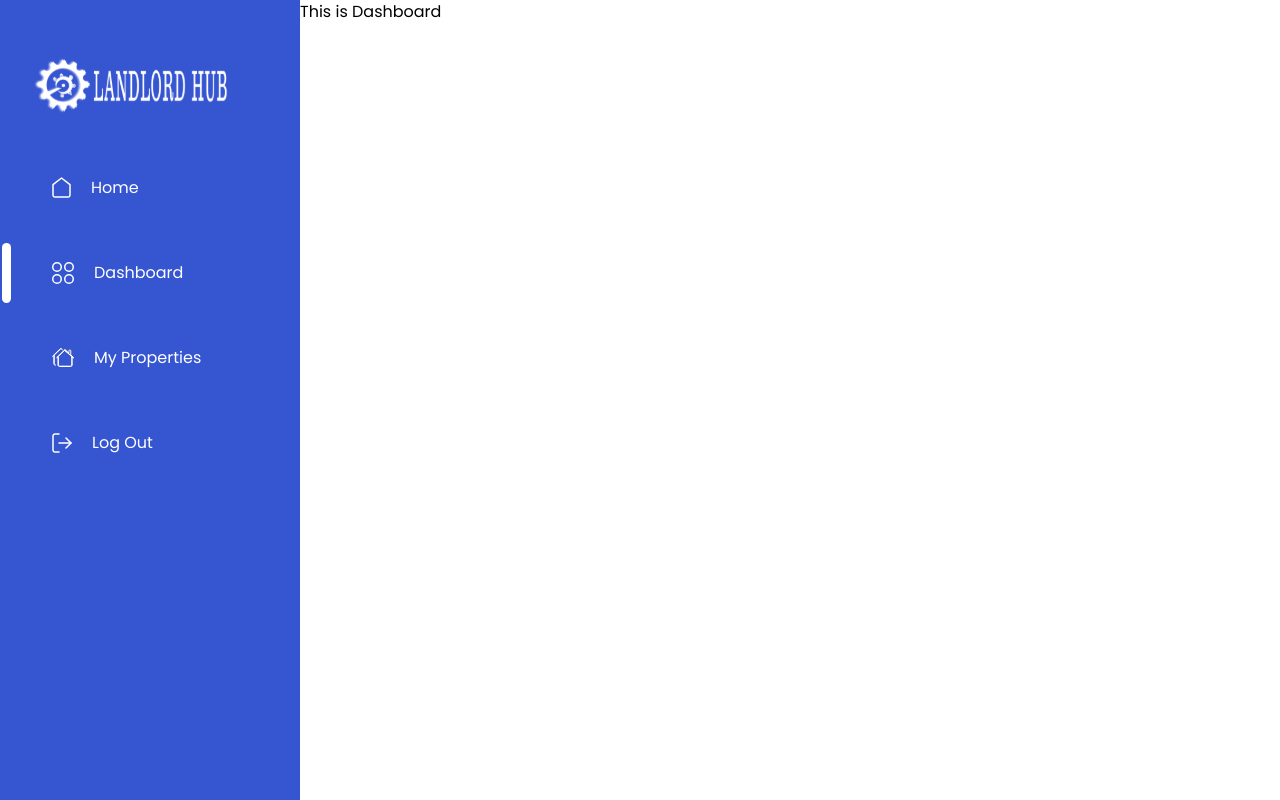
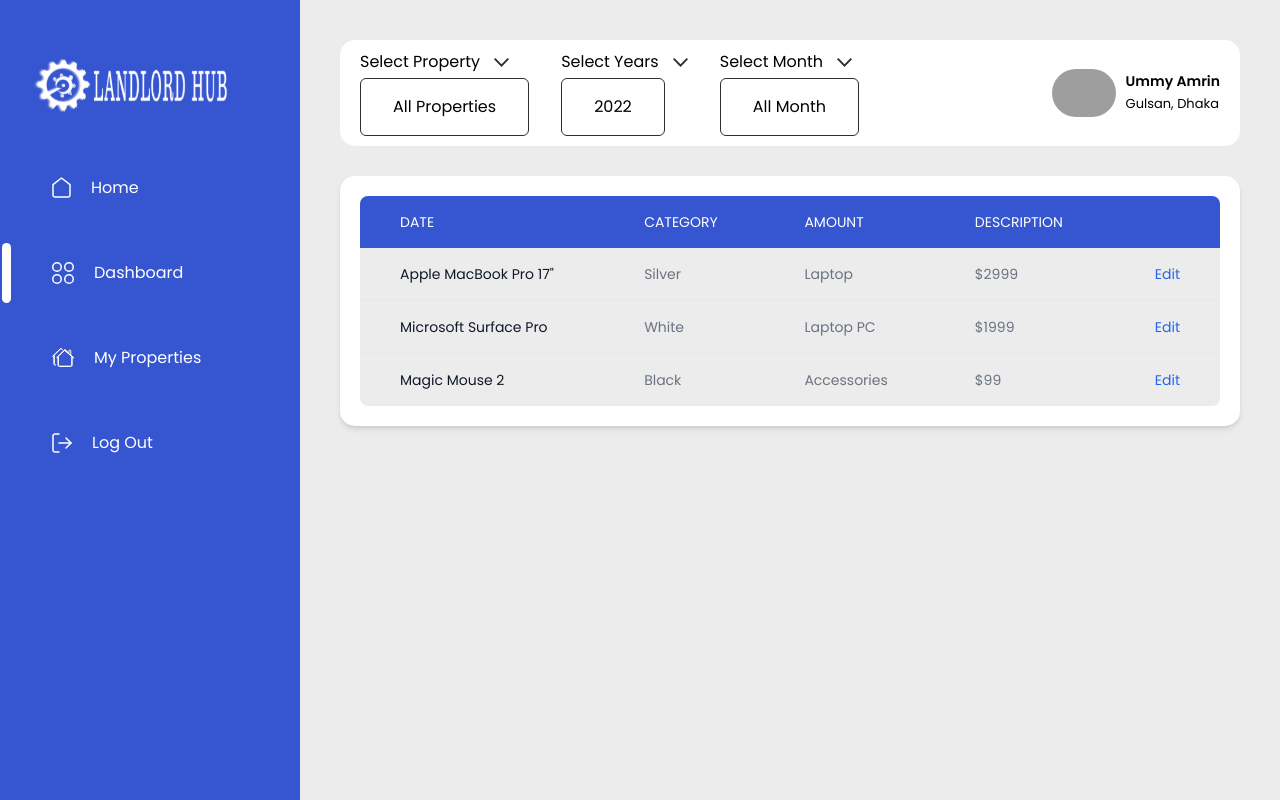
Before and after one commit to moofazzel/landlord-hub-v-2, a Next.js app: page /dashboard in a window 1280 px wide. Built offline with nearby package versions, Linux system fonts and the light colour scheme; grey boxes are pictures that could not be loaded.

Commit message:
dashboard header and table done

```diff
--- /dev/null
+++ b/components/dashboard/dashDataTable.tsx
@@ -0,0 +1,88 @@
+function DashDataTable() {
+  return (
+    <div className="relative overflow-x-auto shadow-md md:rounded-[15px] p-5 bg-white">
+      <table className="w-full text-sm text-left text-gray-500 ">
+        <thead className="text-md text-white uppercase font-normal bg-lh-main">
+          <tr>
+            <th scope="col" className="px-10 py-4 rounded-tl-lg font-medium">
+              Date
+            </th>
+            <th scope="col" className="px-10 py-4 font-medium">
+              Category
+            </th>
+            <th scope="col" className="px-10 py-4 font-medium">
+              Amount
+            </th>
+            <th scope="col" className="px-10 py-4 font-medium">
+              DESCRIPTION
+            </th>
+            <th scope="col" className="px-10 py-4 font-medium rounded-tr-lg">
+              <span className="sr-only">Edit</span>
+            </th>
+          </tr>
+        </thead>
+        <tbody>
+          <tr className="bg-lh-grey-200 border-b hover:bg-gray-50">
+            <td
+              scope="row"
+              className="px-10 py-4 font-medium text-gray-900 whitespace-nowrap "
+            >
+              Apple MacBook Pro 17"
+            </td>
+            <td className="px-10 py-4">Silver</td>
+            <td className="px-10 py-4">Laptop</td>
+            <td className="px-10 py-4">$2999</td>
+            <td className="px-10 py-4 text-right">
+              <a
+                href="#"
+                className="font-medium text-blue-600 dark:text-blue-500 hover:underline"
+              >
+                Edit
+              </a>
+            </td>
+          </tr>
+          <tr className="bg-lh-grey-200 border-b  hover:bg-gray-50 ">
+            <td
+              scope="row"
+              className="px-10 py-4 font-medium text-gray-900 whitespace-nowrap "
+            >
+              Microsoft Surface Pro
+            </td>
+            <td className="px-10 py-4">White</td>
+            <td className="px-10 py-4">Laptop PC</td>
+            <td className="px-10 py-4">$1999</td>
+            <td className="px-10 py-4 text-right">
+              <a
+                href="#"
+                className="font-medium text-blue-600 dark:text-blue-500 hover:underline"
+              >
+                Edit
+              </a>
+            </td>
+          </tr>
+          <tr className=" bg-lh-grey-200 hover:bg-gray-50">
+            <td
+              scope="row"
+              className="px-10 py-4 font-medium text-gray-900 whitespace-nowrap "
+            >
+              Magic Mouse 2
+            </td>
+            <td className="px-10 py-4">Black</td>
+            <td className="px-10 py-4">Accessories</td>
+            <td className="px-10 py-4">$99</td>
+            <td className="px-10 py-4 text-right">
+              <a
+                href="#"
+                className="font-medium text-blue-600 dark:text-blue-500 hover:underline"
+              >
+                Edit
+              </a>
+            </td>
+          </tr>
+        </tbody>
+      </table>
+    </div>
+  );
+}
+
+export default DashDataTable;
--- /dev/null
+++ b/components/dashboard/dashDropdown.tsx
@@ -0,0 +1,60 @@
+import { Fragment, useState } from "react";
+import { Listbox, Transition } from "@headlessui/react";
+import DownArrow from "../icons/DownArrow";
+
+function DashDropdown({ properties, title }: any) {
+  const [selected, setSelected] = useState(properties[0]);
+  return (
+    <>
+      <Listbox value={selected} onChange={setSelected}>
+        <div>
+          <div>
+            {title} <DownArrow />
+          </div>
+          <div className="relative mt-1">
+            <Listbox.Button className="font-base font-medium rounded-md px-8 py-4 border border-lh-dark2">
+              <span className="block truncate">{selected.value}</span>
+            </Listbox.Button>
+
+            <Transition
+              as={Fragment}
+              leave="transition ease-in-out duration-200"
+              leaveFrom="opacity-100"
+              leaveTo="opacity-0"
+            >
+              <Listbox.Options className="absolute mt-2 border max-h-60 min-w-full overflow-auto rounded-md bg-white py-1 text-base shadow-lg ring-1 ring-black ring-opacity-5 focus:outline-none sm:text-sm">
+                {properties.map((property, personIdx) => (
+                  <Listbox.Option
+                    key={personIdx}
+                    className={({ active }) =>
+                      ` cursor-default select-none py-2 pl-10 pr-4 ${
+                        active
+                          ? "bg-lh-grey-200 text-lh-dark2"
+                          : "text-gray-900"
+                      }`
+                    }
+                    value={property}
+                  >
+                    {({ selected }) => (
+                      <>
+                        <span
+                          className={`block truncate ${
+                            selected ? "font-medium" : "font-normal"
+                          }`}
+                        >
+                          {property.value}
+                        </span>
+                      </>
+                    )}
+                  </Listbox.Option>
+                ))}
+              </Listbox.Options>
+            </Transition>
+          </div>
+        </div>
+      </Listbox>
+    </>
+  );
+}
+
+export default DashDropdown;
--- /dev/null
+++ b/components/dashboard/dashHeader.tsx
@@ -0,0 +1,21 @@
+import UserAvatar from "../layouts/dashboard/userAvatar";
+import DashDropdown from "./dashDropdown";
+
+function DashHeader({ properties, years, months }: any) {
+  return (
+    <>
+      <header className="flex justify-between items-center bg-white px-5 py-2.5 rounded-[15px]">
+        <div className="flex gap-8">
+          <DashDropdown title={"Select Property"} properties={properties} />
+          <DashDropdown title={"Select Years"} properties={years} />
+          <DashDropdown title={"Select Month"} properties={months} />
+        </div>
+        <div>
+          <UserAvatar />
+        </div>
+      </header>
+    </>
+  );
+}
+
+export default DashHeader;
--- /dev/null
+++ b/components/icons/DownArrow.tsx
@@ -0,0 +1,21 @@
+function DownArrow() {
+  return (
+    <>
+      <svg
+        className="inline ml-[10px] "
+        width="15"
+        height="9"
+        viewBox="0 0 15 9"
+        fill="none"
+        xmlns="http://www.w3.org/2000/svg"
+      >
+        <path
+          d="M15 1.35669L7.5 9L-3.341e-07 1.35669L1.33125 8.95484e-07L7.5 6.28662L13.6688 3.56194e-07L15 1.35669Z"
+          fill="#2E2E2E"
+        />
+      </svg>
+    </>
+  );
+}
+
+export default DownArrow;
--- a/components/layouts/dashboard/dashboardLayout.tsx
+++ b/components/layouts/dashboard/dashboardLayout.tsx
@@ -10,7 +10,9 @@ const DashboardLayout = ({ children }: Props) => {
         <Aside />
 
         {/* All dashboard page goes here */}
-        <div>{children}</div>
+        <div className="bg-lh-grey-200 w-full ">
+          <div className="m-10">{children}</div>
+        </div>
       </main>
     </>
   );
--- /dev/null
+++ b/components/layouts/dashboard/userAvatar.tsx
@@ -0,0 +1,18 @@
+function UserAvatar() {
+  return (
+    <div className="flex gap-2.5 items-center">
+      <img
+        className="w-16 h-1/6 rounded-full"
+        src="https://images.unsplash.com/photo-1535713875002-d1d0cf377fde?ixlib=rb-4.0.3&ixid=MnwxMjA3fDB8MHxwaG90by1wYWdlfHx8fGVufDB8fHx8&auto=format&fit=crop&w=880&q=80"
+        alt=""
+      />
+
+      <div>
+        <h1 className="text-sm font-semibold">Ummy Amrin</h1>
+        <span className="text-[13px]">Gulsan, Dhaka</span>
+      </div>
+    </div>
+  );
+}
+
+export default UserAvatar;
--- a/pages/dashboard/index.tsx
+++ b/pages/dashboard/index.tsx
@@ -1,7 +1,33 @@
+import DashDataTable from "@/components/dashboard/dashDataTable";
+import DashHeader from "@/components/dashboard/dashHeader";
 import DashboardLayout from "@/components/layouts/dashboard/dashboardLayout";
 
 function Dashboard() {
-  return <>This is Dashboard</>;
+  // dash header data
+  const properties = [
+    { value: "All Properties" },
+    { value: "Arlene Mccoy" },
+    { value: "Devon Webb" },
+    { value: "Tom Cook" },
+    { value: "Tanya Fox" },
+    { value: "Hellen Schmidt" },
+  ];
+  // dash header data
+  const years = [{ value: 2022 }, { value: 2023 }, { value: 2024 }];
+  // dash header data
+  const months = [
+    { value: "All Month" },
+    { value: "February" },
+    { value: "March" },
+  ];
+  return (
+    <>
+      <div className="space-y-[30px]">
+        <DashHeader properties={properties} years={years} months={months} />
+        <DashDataTable />
+      </div>
+    </>
+  );
 }
 Dashboard.Layout = DashboardLayout;
 export default Dashboard;
--- a/styles/globals.css
+++ b/styles/globals.css
@@ -5,6 +5,14 @@
 
 html {
   font-family: "Poppins", sans-serif;
+}
+
+tr:last-child td:first-child {
+  border-bottom-left-radius: 8px;
+}
+
+tr:last-child td:last-child {
+  border-bottom-right-radius: 8px;
 }
 
 /* Custom css */
--- a/tailwind.config.js
+++ b/tailwind.config.js
@@ -26,8 +26,10 @@ module.exports = {
       colors: {
         "lh-main": "#3555D1",
         "lh-dark": "#00082E",
+        "lh-dark2": "#2E2E2E",
         "lh-grey": "#CCCCCC",
         "lh-grey-100": "#858585",
+        "lh-grey-200": "#ececec",
       },
       fontFamily: {
         rampart: ["Poppins", "sans-serif"],
```
Also changed, not shown: lib/types/types.tsx (+8 -0 lines).
